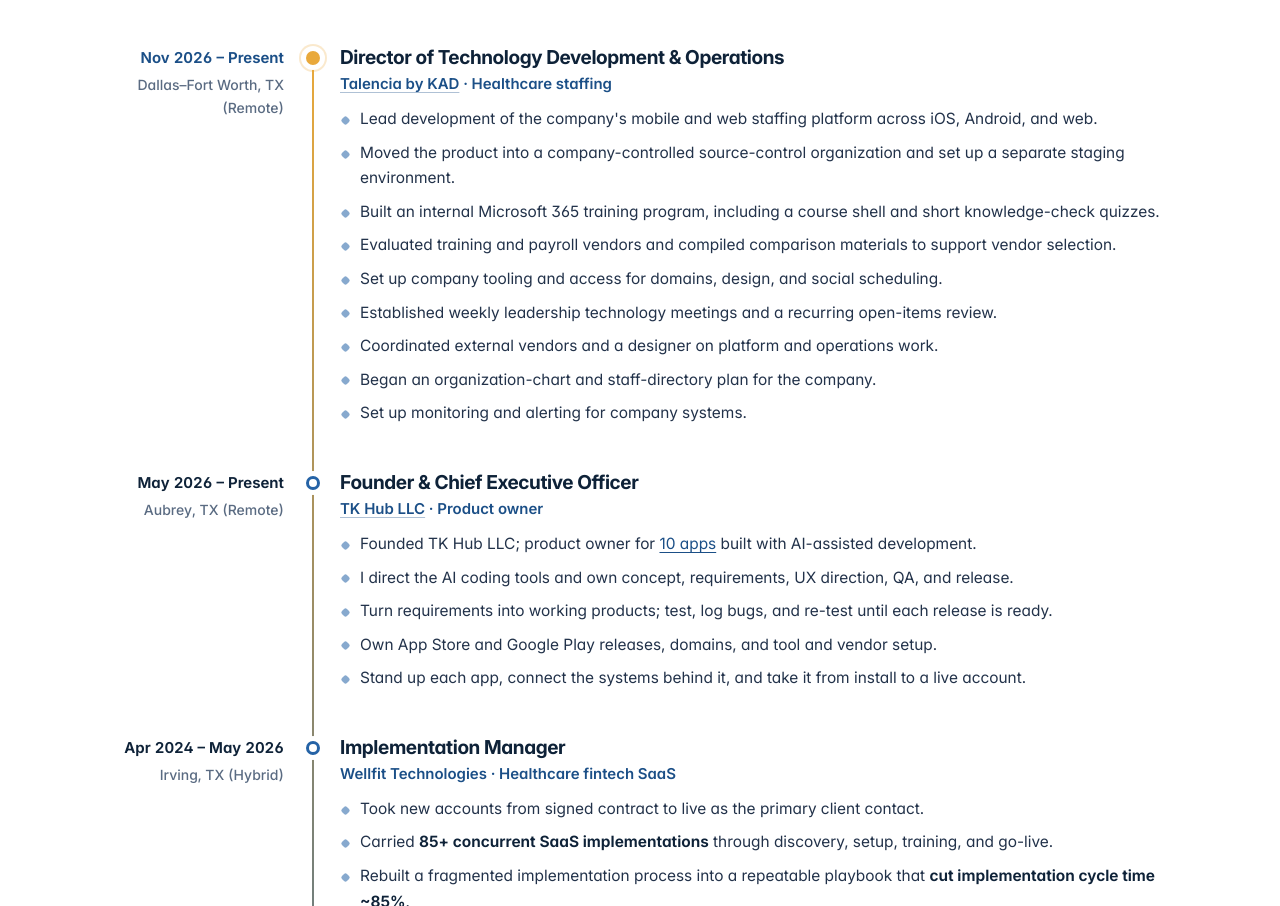
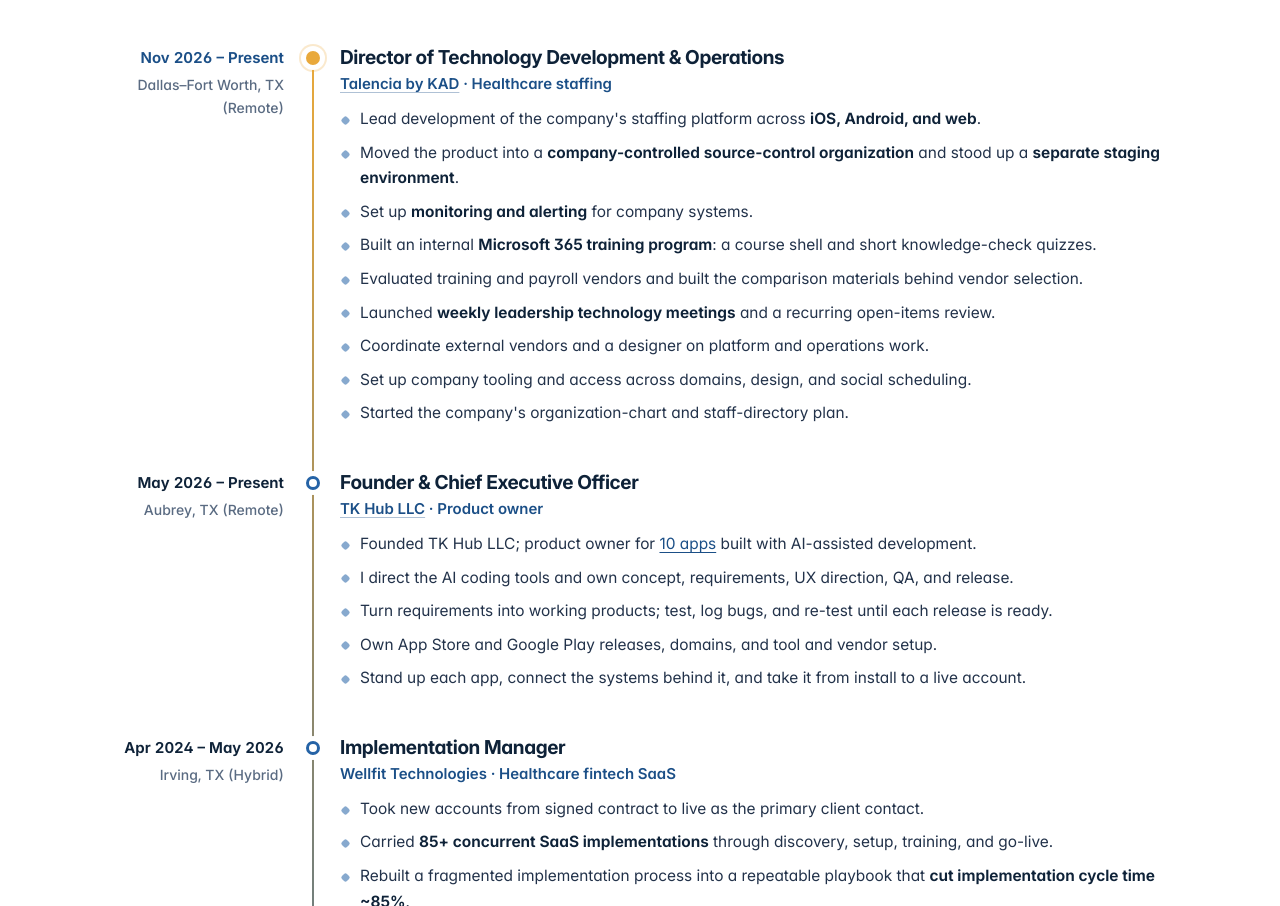
Before and after one commit to terrellfrancistk-cpu/terrell-francis-portfolio, a plain HTML site: page index.html in a window 1280 px wide. Shown: the part 1513-2419 px from the top of the page. Drawn offline with Linux system fonts and the light colour scheme.

Commit message:
Talencia role: polish public-safe bullets (bold key phrases, strongest first)

```diff
--- a/index.html
+++ b/index.html
@@ -206,15 +206,15 @@
             <div class="tl-body">
               <h3>Director of Technology Development &amp; Operations <span class="tl-co"><a href="https://gotalencia.com/" target="_blank" rel="noopener">Talencia by KAD<span class="sr-only"> (opens in a new tab)</span></a> · Healthcare staffing</span></h3>
               <ul>
-                <li>Lead development of the company&#39;s mobile and web staffing platform across iOS, Android, and web.</li>
-                <li>Moved the product into a company-controlled source-control organization and set up a separate staging environment.</li>
-                <li>Built an internal Microsoft 365 training program, including a course shell and short knowledge-check quizzes.</li>
-                <li>Evaluated training and payroll vendors and compiled comparison materials to support vendor selection.</li>
-                <li>Set up company tooling and access for domains, design, and social scheduling.</li>
-                <li>Established weekly leadership technology meetings and a recurring open-items review.</li>
-                <li>Coordinated external vendors and a designer on platform and operations work.</li>
-                <li>Began an organization-chart and staff-directory plan for the company.</li>
-                <li>Set up monitoring and alerting for company systems.</li>
+                <li>Lead development of the company&#39;s staffing platform across <strong>iOS, Android, and web</strong>.</li>
+                <li>Moved the product into a <strong>company-controlled source-control organization</strong> and stood up a <strong>separate staging environment</strong>.</li>
+                <li>Set up <strong>monitoring and alerting</strong> for company systems.</li>
+                <li>Built an internal <strong>Microsoft 365 training program</strong>: a course shell and short knowledge-check quizzes.</li>
+                <li>Evaluated training and payroll vendors and built the comparison materials behind vendor selection.</li>
+                <li>Launched <strong>weekly leadership technology meetings</strong> and a recurring open-items review.</li>
+                <li>Coordinate external vendors and a designer on platform and operations work.</li>
+                <li>Set up company tooling and access across domains, design, and social scheduling.</li>
+                <li>Started the company&#39;s organization-chart and staff-directory plan.</li>
               </ul>
             </div>
           </li>
```
